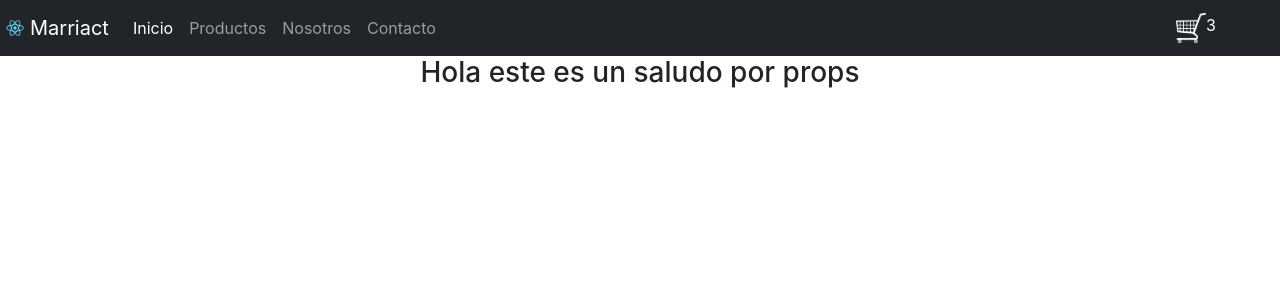
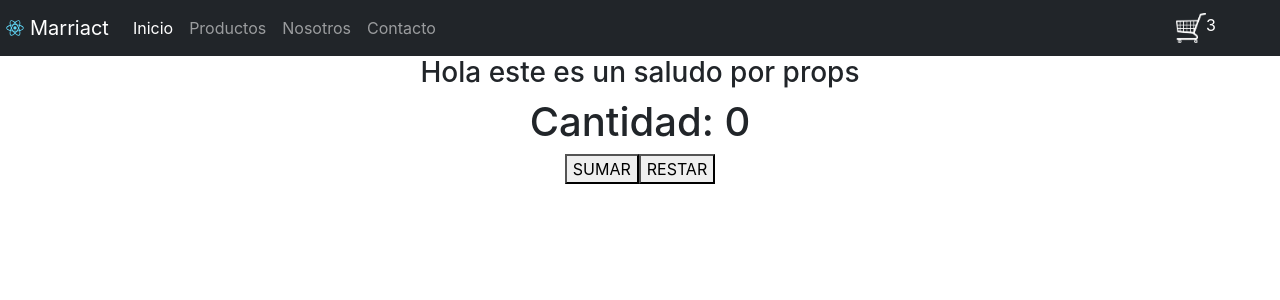
Before and after one commit to pabloretes/carrito-app, a React (Create React App) app: page / in a window 1280 px wide. Shown: the top 300 px of the page. Built offline with nearby package versions, Linux system fonts and the light colour scheme.

Commit message:
Desafío: Contador con botón

```diff
--- a/src/App.js
+++ b/src/App.js
@@ -2,6 +2,7 @@ import logo from "./logo.svg";
 import "./App.css";
 import NavBar from "./components/NavBar";
 import ItemListContainer from "./components/ItemListContainer";
+import ItemCount from "./components/ItemCount";
 
 function App() {
   return (
@@ -11,6 +12,7 @@ function App() {
         <NavBar />
       </header>
       <ItemListContainer greetings={'Hola este es un saludo por props'} />
+      <ItemCount />
       </body>
     </div>
 
--- /dev/null
+++ b/src/components/ItemCount.jsx
@@ -0,0 +1,18 @@
+import React, { useState } from 'react'
+
+function ItemCount() {
+    const [contador, setContador] = useState(0)
+    return (
+    <div>
+
+      <h1>Cantidad: {contador}</h1>
+
+      <button onClick={() => {setContador(contador + 1)}}>SUMAR</button>
+      <button onClick={() => {setContador(contador - 1)}}>RESTAR</button>
+
+    </div>
+  )
+
+}
+
+export default ItemCount
```
